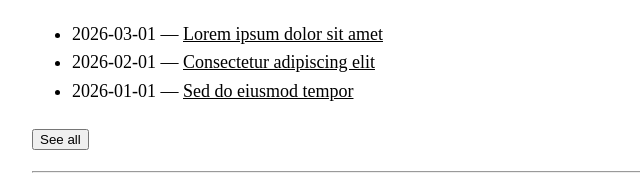
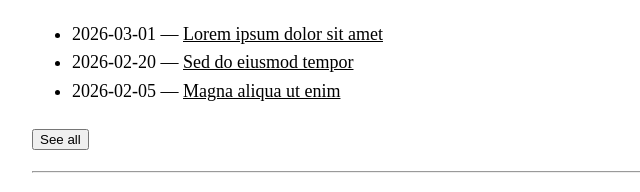
Before and after one commit to Madjarx/myself, a plain HTML site: page index.html in a window 1280 px wide. Shown: the part 391-583 px from the top of the page, 283-923 px from the left. Drawn offline with Linux system fonts and the light colour scheme.

Commit message:
[fix] Show the 3 most recent entries in the homepage writing list

```diff
--- a/index.html
+++ b/index.html
@@ -38,8 +38,8 @@ lorem@example.com <button data-copy="lorem@example.com">Copy</button>
 <h2 id="writing">Writing, thoughts and work</h2>
 <ul>
 <li>2026-03-01 &mdash; <a href="writing/lorem-ipsum.html">Lorem ipsum dolor sit amet</a></li>
-<li>2026-02-01 &mdash; <a href="writing/lorem-ipsum.html">Consectetur adipiscing elit</a></li>
-<li>2026-01-01 &mdash; <a href="writing/lorem-ipsum.html">Sed do eiusmod tempor</a></li>
+<li>2026-02-20 &mdash; <a href="writing/lorem-ipsum.html">Sed do eiusmod tempor</a></li>
+<li>2026-02-05 &mdash; <a href="writing/lorem-ipsum.html">Magna aliqua ut enim</a></li>
 </ul>
 <form action="writing.html"><button>See all</button></form>
 
```
